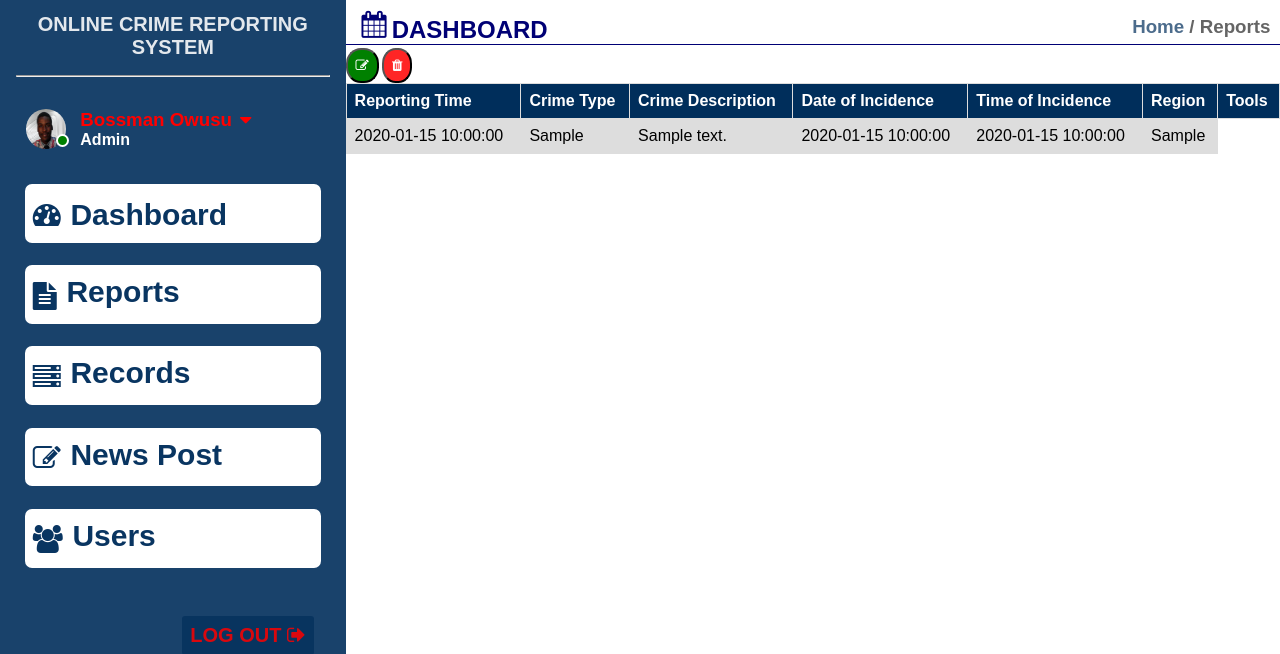
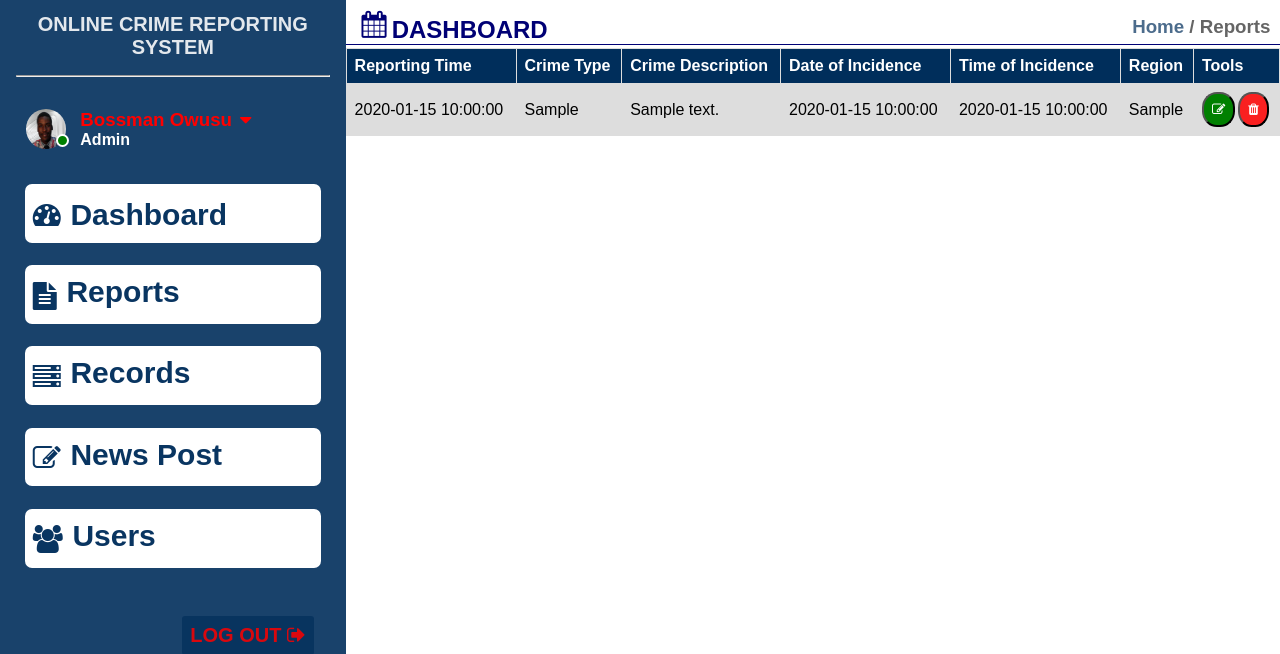
Before and after one commit to kagawahub/online-crime-reporting-system, a PHP site: page /admin/admin_reports.php in a window 1280 px wide. Shown: the top 654 px of the page. Run offline with PHP 8.4, Linux system fonts and the light colour scheme; tables that the repository leaves empty or names only in its code hold one stand-in row (values such as "Sample post"); a stand-in replaces the project's code that opens the database connection; style sheets or scripts are compiled from the project's sources.

Commit message:
change of stylesheet name

```diff
--- a/admin/admin_records.php
+++ b/admin/admin_records.php
@@ -21,7 +21,7 @@ if (!$dbconn) {
 <html lang="en">
   <head>
     <link rel="stylesheet" href="../scss/style.scss">
-    <link rel="stylesheet" href="../scss/ADMIN_scss/_admin_records.scss">
+    <link rel="stylesheet" href="../scss/ADMIN_scss/_admin_tableStyle.scss">
     <link rel="stylesheet" href="../scss/ADMIN_scss/admin_dashboard.css">
     <link rel="stylesheet" href="../awesome_font/font-awesome.min.css" />
     <meta charset="UTF-8" />
--- a/admin/admin_reports.php
+++ b/admin/admin_reports.php
@@ -19,7 +19,7 @@ if (!$dbconn) {
 <html lang="en">
   <head>
     <link rel="stylesheet" href="../scss/ADMIN_scss/admin_dashboard.css">
-    <link rel="stylesheet" href="../scss/ADMIN_scss/_admin_records.scss" />
+    <link rel="stylesheet" href="../scss/ADMIN_scss/_admin_tableStyle.scss" />
     <link rel="stylesheet" href="../awesome_font/font-awesome.min.css" />
     <meta charset="UTF-8" />
     <meta http-equiv="X-UA-Compatible" content="IE=edge" />
@@ -133,6 +133,7 @@ if (!$dbconn) {
                       <td><?php echo $row['date_of_incidence'] ?></td>
                       <td><?php echo $row['date_of_incidence'] ?></td>
                       <td><?php echo $row['region'] ?></td>
+                      <td>
                         <div class="butContainer">
                           <button class="editb"><i class="fa fa-edit"></i></button>
                           <button class="deleteb"><i class="fa fa-trash"></i></button>
--- a/admin/admin_users.php
+++ b/admin/admin_users.php
@@ -19,7 +19,7 @@ if (!$dbconn) {
 <!DOCTYPE html>
 <html lang="en">
   <head>
-    <link rel="stylesheet" href="../scss/ADMIN_scss/_admin_records.scss">
+    <link rel="stylesheet" href="../scss/ADMIN_scss/_admin_tableStyle.scss">
     <link rel="stylesheet" href="../scss/style.scss">
     <link rel="stylesheet" href="../scss/ADMIN_scss/admin_dashboard.css">
     <link rel="stylesheet" href="../awesome_font/font-awesome.min.css" />
--- a/scss/style.scss
+++ b/scss/style.scss
@@ -27,7 +27,7 @@
 @import "./ADMIN_scss/admin_login";
 @import "./ADMIN_scss/admin_dashboard";
 @import "./ADMIN_scss/admin_officers";
-@import "./ADMIN_scss/admin_records";
+@import "./ADMIN_scss/_admin_tableStyle";
 @import "./ADMIN_scss/_admin_newsPost";
 @import "./ADMIN_scss/admin_users";
 
```
Also changed, not shown: scss/ADMIN_scss/_admin_tableStyle.scss (renamed from scss/ADMIN_scss/_admin_records.scss), 1 other file.
